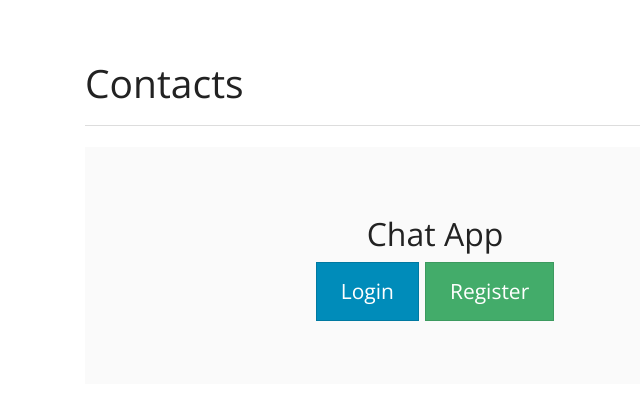
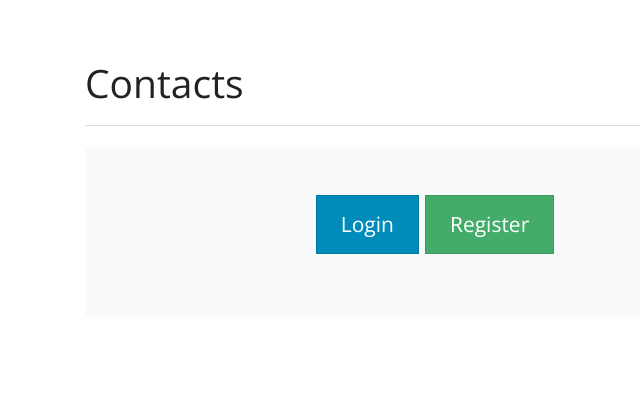
Before and after one commit to xa1d3n/contactsApp, a plain HTML site: page index.html in a window 1280 px wide. Shown: the whole page, without its empty margins (205-845 px from the left). Drawn offline with nearby package versions, Linux system fonts and the light colour scheme; files that its build step writes are made by us from their sources.

Commit message:
Removed old title
Removed h2 title tag

```diff
--- a/views/main.html
+++ b/views/main.html
@@ -1,5 +1,4 @@
 <div class="jumbotron">
-  <h2>Chat App</h2>
   <p>
     <a class="btn btn-primary" data-ng-href="#/login">Login</a>
     <a class="btn btn-success" data-ng-href="#/register">Register</a>
```
